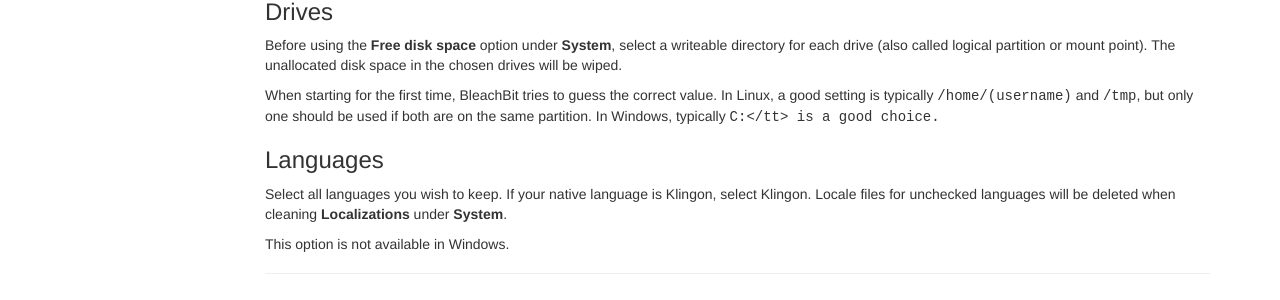
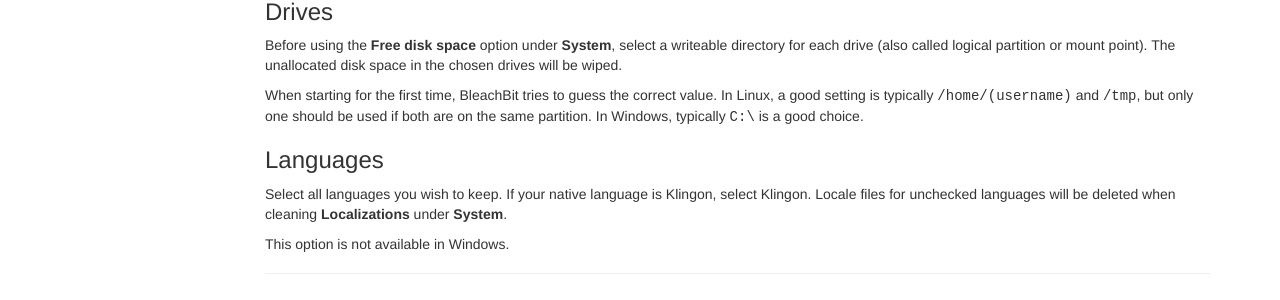
Before and after one commit to bleachbit/docs, a Jekyll site: the page built from _posts/2015-09-25-preferences.md, in a window 1280 px wide. Shown: the part 654-954 px from the top of the page. Built offline with Jekyll 4.4.1, drawn with Linux system fonts in a browser that asks for light colours; Markdown is read by kramdown in place of the engine named in the settings.

Commit message:
Escape backslash character

```diff
--- a/_posts/2015-09-25-preferences.md
+++ b/_posts/2015-09-25-preferences.md
@@ -30,7 +30,7 @@
 
 Before using the **Free disk space** option under **System**, select a writeable directory for each drive (also called logical partition or mount point). The unallocated disk space in the chosen drives will be wiped.
 
-When starting for the first time, BleachBit tries to guess the correct value. In Linux, a good setting is typically <tt>/home/(username)</tt> and <tt>/tmp</tt>, but only one should be used if both are on the same partition. In Windows, typically <tt>C:\</tt> is a good choice.
+When starting for the first time, BleachBit tries to guess the correct value. In Linux, a good setting is typically <tt>/home/(username)</tt> and <tt>/tmp</tt>, but only one should be used if both are on the same partition. In Windows, typically <tt>C:\\</tt> is a good choice.
 
 ### Languages
 
```
